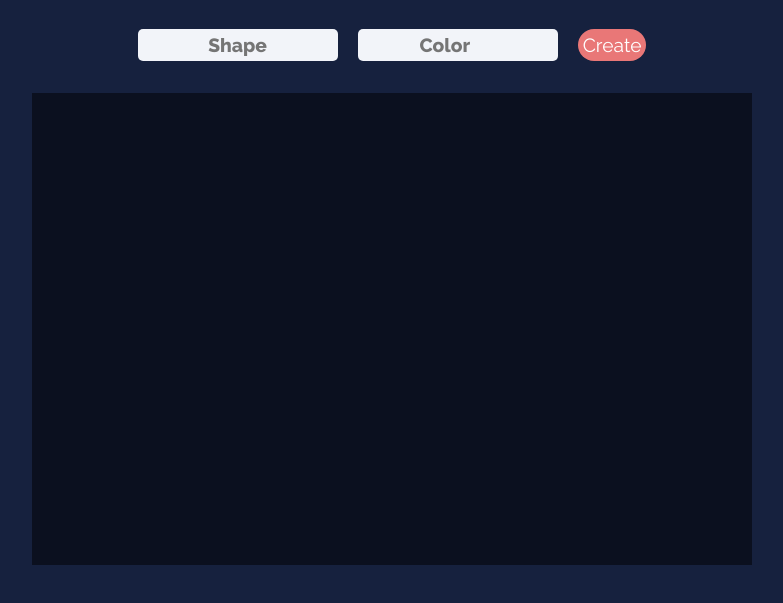
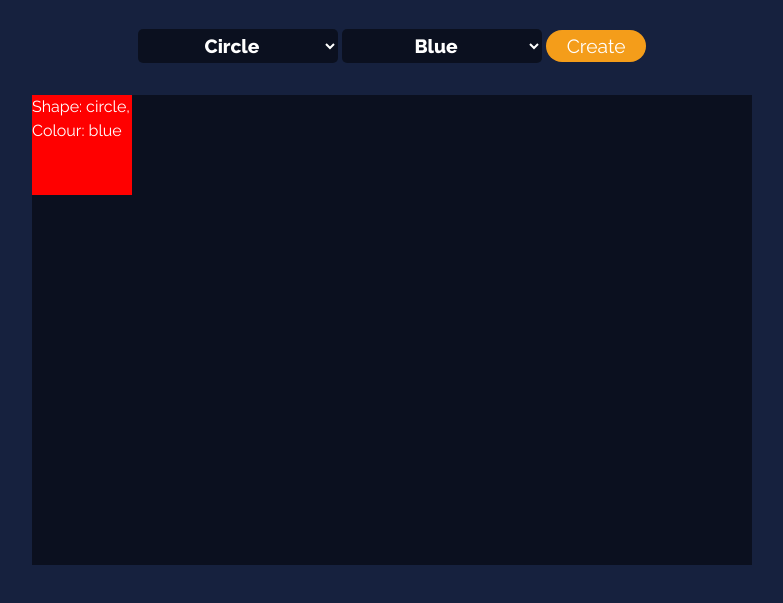
Before and after one commit to MattBanuag/shape-factory, a website with bundled scripts: page index.html in a window 1280 px wide. Both pictures are taken after a click on the button "Create". Shown: the part 155-758 px from the top of the page, without its empty margins (248-1031 px from the left). Built offline with nearby package versions, Linux system fonts and the light colour scheme.

Commit message:
Created classes and functions

```diff
--- /dev/null
+++ b/assets/scripts/Shape.js
@@ -0,0 +1,15 @@
+'use strict';
+
+class Shape {
+    constructor(name, colour) {
+        this.name = name;
+        this.colour = colour;
+    }
+
+    get info() {
+        return `Shape: ${this.name}, Colour: ${this.colour}`;
+    }
+
+};
+
+export {Shape};
--- a/assets/scripts/index.js
+++ b/assets/scripts/index.js
@@ -0,0 +1,26 @@
+import {Shape} from "./Shape.js";
+
+// Bridge to HTML
+const shape = document.getElementById('shape-input');
+const color = document.getElementById('color-input');
+
+const createBtn = document.querySelector('.create-btn');
+const shapesContainer = document.querySelector('.shapes-container');
+
+const shapeArray = [];
+
+createBtn.addEventListener('click', () => {
+    const shapes = new Shape (
+        shape.value,
+        color.value
+    );
+
+    function createShape() {
+        shapeArray.push(shapes.info);
+        shapesContainer.innerHTML = `<div class="shape">${shapeArray}</div>`;
+    }
+
+
+    createShape();
+    console.log(shapeArray);
+});
--- a/assets/styles/index.css
+++ b/assets/styles/index.css
@@ -22,3 +22,12 @@
     height: 45rem;
     background-color: rgba(0,0,0,0.5);
 }
+
+/* = = = = = = = = = = = = = = = = = = */
+/* SHAPES                              */
+/* = = = = = = = = = = = = = = = = = = */
+.shape {
+    width: 100px;
+    height: 100px;
+    background-color: red;
+}
--- a/assets/styles/reset.css
+++ b/assets/styles/reset.css
@@ -84,23 +84,24 @@ h1 {
   color: #FFF;
 }
 
-input[type=button], button {
+input[type=button] {
+  width: 100px;
   padding: 5px;
   border-radius: 50px;
   font-size: 1.2rem;
   color: #FFF;
-  background-color: #E97777;
+  background-color: #F49D1A;
 }
 
-input[type=text], .color-input {
+select {
   width: 200px;
   padding: 5px;
   border-radius: 5px;
   text-align: center;
   font-size: 1.2rem;
   font-weight: 800;
-  color: #000;
-  background-color: #F2F4F9;
+  color: #FFF;
+  background-color: rgba(0,0,0,0.5);
 }
 
 .color-input {
--- a/index.html
+++ b/index.html
@@ -24,16 +24,19 @@
             <div class="app-container">
                 <h1>Shape Factory</h1>
                 <form>
-                    <input type="text" placeholder="Shape" class="shape-input">
-                    <input list="colors" placeholder="Color" class="color-input">
-                    <datalist id="colors">
-                        <option value="blue">Blue</option>
-                        <option value="green">Green</option>
-                        <option value="orange">Orange</option>
-                        <option value="pink">Pink</option>
-                        <option value="purple">Purple</option>
-                    </datalist>
-                    <input type="button" value="Create">
+                    <select id="shape-input">
+                        <option class="shapes" value="circle">Circle</option>
+                        <option class="shapes" value="square">Square</option>
+                    </select>
+
+                    <select id="color-input">
+                        <option class="color" value="blue">Blue</option>
+                        <option class="color" value="green">Green</option>
+                        <option class="color" value="orange">Orange</option>
+                        <option class="color" value="pink">Pink</option>
+                        <option class="color" value="purple">Purple</option>
+                    </select>
+                    <input type="button" value="Create" class="create-btn">
                 </form>
 
                 <div class="shapes-container">
```
